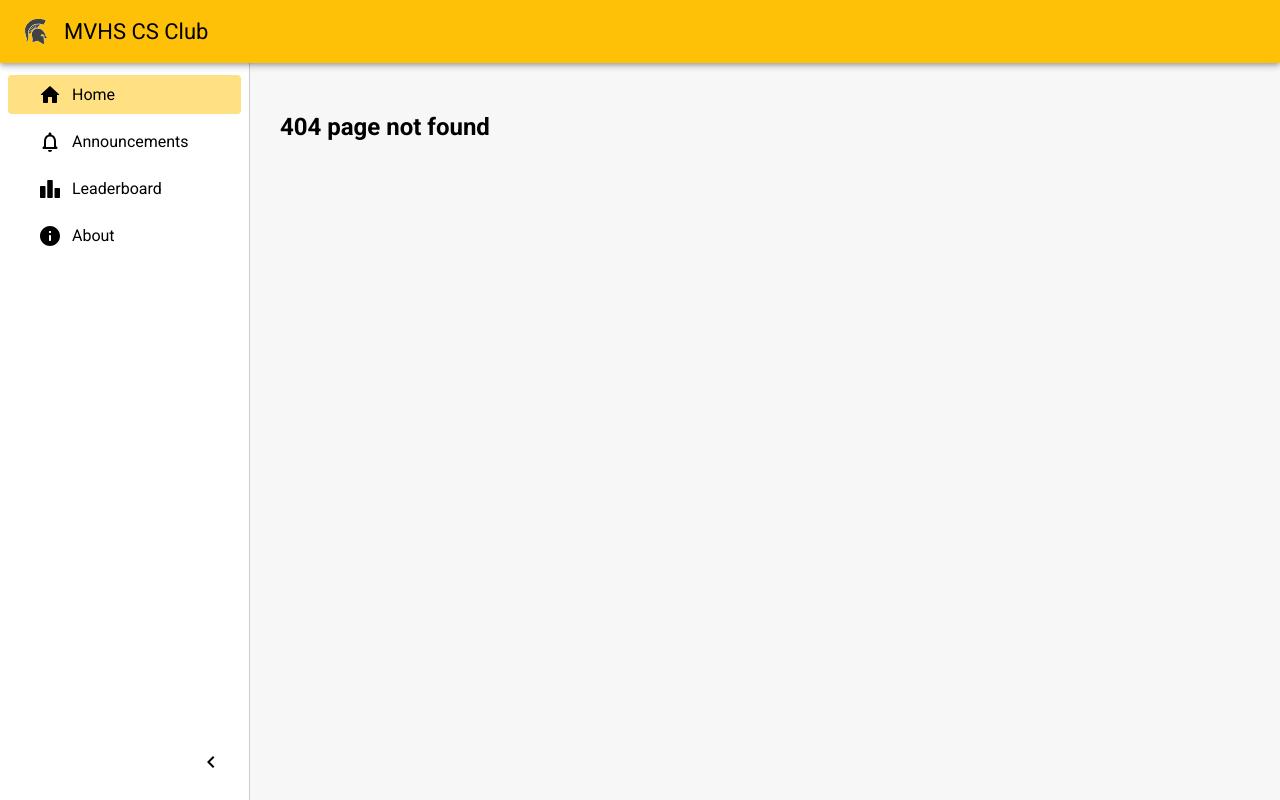
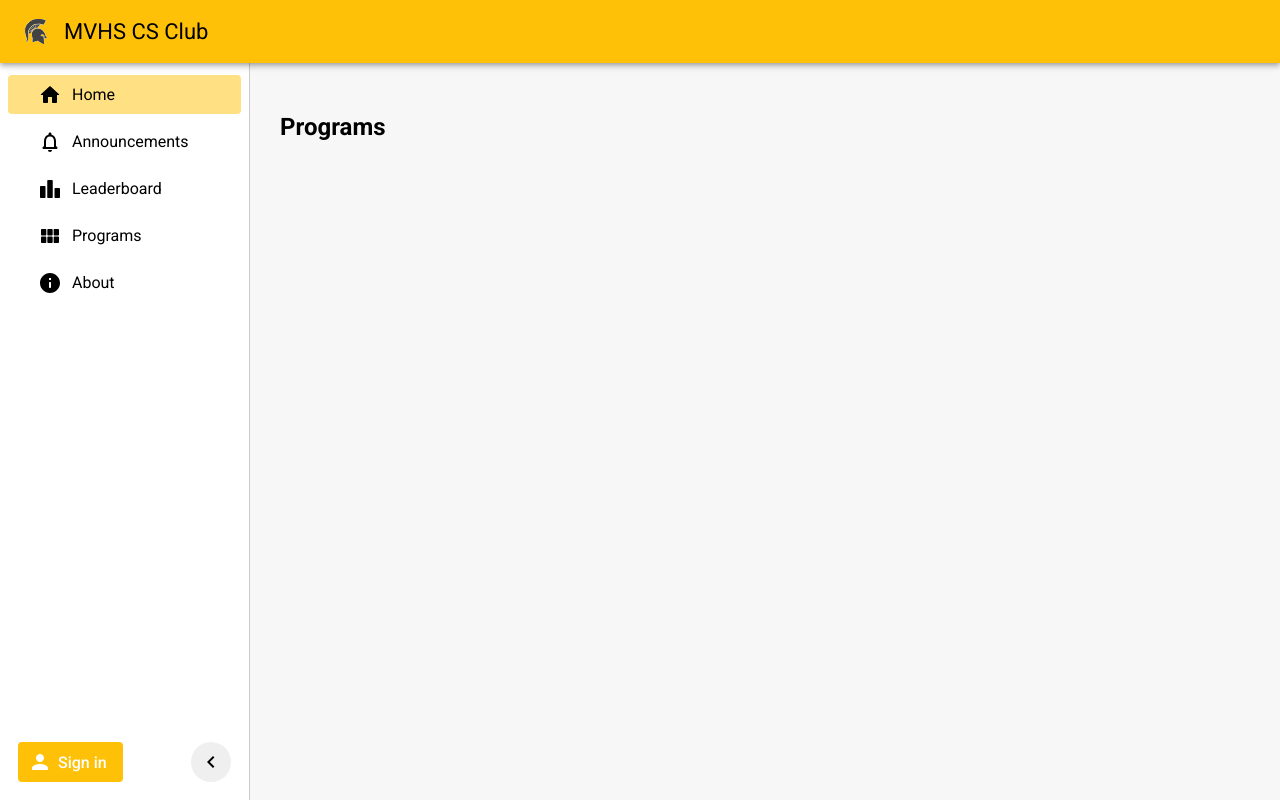
Before and after one commit to JacksonO123/cs-club-website, a React (Create React App) app: page /programs in a window 1280 px wide. Before the commit this address had no page. Built offline with nearby package versions, Linux system fonts and the light colour scheme; no server answers.

Commit message:
firebase auth

```diff
--- a/package.json
+++ b/package.json
@@ -17,6 +17,7 @@
     "firebase": "^9.8.1",
     "react": "^18.1.0",
     "react-dom": "^18.1.0",
+    "react-firebase-hooks": "^5.0.3",
     "react-router-dom": "^6.3.0",
     "react-scripts": "5.0.1",
     "sass": "^1.51.0",
--- a/src/App.tsx
+++ b/src/App.tsx
@@ -2,13 +2,19 @@ import './App.scss';
 import Header from './components/Header/Header';
 import Sidebar from './components/Sidebar/Sidebar';
 import Router from './pages/Router/Router';
+import { useAuthState } from 'react-firebase-hooks/auth'
+import { getAuthObj } from './firebase';
 
 function App() {
+
+  const auth = getAuthObj();
+  const [user, loading, error] = useAuthState(auth);
+
   return (
     <div className="app col">
       <Header></Header>
       <div className="content row">
-        <Sidebar></Sidebar>
+        <Sidebar user={user} userLoading={loading}></Sidebar>
         <Router></Router>
       </div>
     </div>
--- a/src/components/Sidebar/Sidebar.scss
+++ b/src/components/Sidebar/Sidebar.scss
@@ -1,4 +1,46 @@
 @import '../../utils.scss';
+
+// mixins
+@mixin accountButton($color) {
+	background: $color;
+	padding: 8px 16px 8px 10px;
+	cursor: pointer;
+	color: white;
+	border: none;
+	border-radius: 4px;
+	display: flex;
+	flex-direction: row;
+	flex-wrap: nowrap;
+	justify-content: space-between;
+	align-items: center;
+	gap: 6px;
+	transition: 0.15s;
+	&.expanded {
+		padding: 8px 12px !important;
+	}
+	&:hover {
+		background: darken($color, 5%);
+	}
+	&:active {
+		background: darken($color, 10%);
+	}
+	span {
+		white-space: nowrap;
+		font-size: 16px;
+		font-weight: 500;
+	}
+}
+
+@mixin accountButtonOutlined($color) {
+	@include accountButton($color);
+	border: 1px solid $color;
+	background: white;
+	color: $color;
+	&:hover {
+		background: rgba($color, 0.25);
+	}
+}
+
 .sidebar {
 	//variables
 	$borderColor: rgba(0 0 0 / 20%);
@@ -92,9 +134,20 @@
 	.expand-arrow-wrapper {
 		width: 100%;
 		display: flex;
-		justify-content: flex-end;
+		align-items: center;
+		justify-content: space-between;
+		gap: 10px;
+		padding: 10px;
+		&.right {
+			justify-content: flex-end !important;
+		}
+		.sign-in-button {
+			@include accountButton($yellow);
+		}
+		.sign-out-button {
+			@include accountButtonOutlined($red);
+		}
 		.expand-arrow {
-			margin: 10px;
 			height: 40px;
 			aspect-ratio: 1;
 			border: none;
--- a/src/components/Sidebar/Sidebar.tsx
+++ b/src/components/Sidebar/Sidebar.tsx
@@ -6,8 +6,20 @@ import HomeRoundedIcon from '@mui/icons-material/HomeRounded';
 import NotificationsNoneRoundedIcon from '@mui/icons-material/NotificationsNoneRounded';
 import LeaderboardRoundedIcon from '@mui/icons-material/LeaderboardRounded';
 import InfoRoundedIcon from '@mui/icons-material/InfoRounded';
+import ViewModuleRoundedIcon from '@mui/icons-material/ViewModuleRounded';
+import PersonRoundedIcon from '@mui/icons-material/PersonRounded';
+import LogoutRoundedIcon from '@mui/icons-material/LogoutRounded';
+import {
+	signIn,
+	signOut,
+} from '../../firebase';
 
-export default function Sidebar() {
+interface Props {
+	user?: any;
+	userLoading?: boolean;
+}
+
+export default function Sidebar({ user, userLoading }: Props) {
 
 	const [active, setActive] = useState<number>(0);
 	const [expanded, setExpanded] = useState<boolean>(true);
@@ -28,6 +40,11 @@ export default function Sidebar() {
 			icon: <LeaderboardRoundedIcon />
 		},
 		{
+			path: '/programs',
+			name: 'Programs',
+			icon: <ViewModuleRoundedIcon />
+		},
+		{
 			path: '/about',
 			name: 'About',
 			icon: <InfoRoundedIcon />
@@ -36,6 +53,18 @@ export default function Sidebar() {
 
 	const handleToggleExpand = (): void => {
 		setExpanded(prev => !prev);
+	}
+
+	const handleSignIn = () => {
+		signIn();
+	}
+
+	const handleSignOut = () => {
+		signOut();
+	}
+
+	const isValidUser = () => {
+		return user !== null && !userLoading;
 	}
 
 	return (
@@ -70,10 +99,31 @@ export default function Sidebar() {
 					})
 				}
 			</div>
-			<div className="expand-arrow-wrapper">
-				<div className={`expand-arrow ${!expanded ? 'expanded' : ''}`} onClick={handleToggleExpand}>
+			<div className={`expand-arrow-wrapper ${expanded ? 'row' : 'col'}`}>
+				{
+					user === null && !userLoading ? (
+						<button className={`sign-in-button ${!expanded ? 'expanded' : ''}`} onClick={handleSignIn}>
+							<PersonRoundedIcon />
+							{
+								expanded ? (
+									<span>Sign in</span>
+								) : <></>
+							}
+						</button>
+					) : (
+						<button className={`sign-out-button ${!expanded ? 'expanded' : ''}`} onClick={handleSignOut}>
+							<LogoutRoundedIcon />
+							{
+								expanded ? (
+									<span>Sign out</span>
+								) : <></>
+							}
+						</button>
+					)
+				}
+				<button className={`expand-arrow ${!expanded ? 'expanded' : ''}`} onClick={handleToggleExpand}>
 					<ChevronLeftIcon />
-				</div>
+				</button>
 			</div>
 		</div>
 	);
--- /dev/null
+++ b/src/firebase.ts
@@ -0,0 +1,51 @@
+import { FirebaseError, initializeApp } from 'firebase/app';
+import {
+	getAuth,
+	setPersistence,
+	inMemoryPersistence,
+	GoogleAuthProvider,
+	signInWithRedirect
+} from 'firebase/auth';
+import {
+	getFirestore,
+} from 'firebase/firestore';
+
+const config = {
+	apiKey: "AIzaSyDV-jaVv4Nfs-VJGw5AxUve0QonRfeZDLg",
+	authDomain: "mvhs-cs-club-website.firebaseapp.com",
+	projectId: "mvhs-cs-club-website",
+	storageBucket: "mvhs-cs-club-website.appspot.com",
+	messagingSenderId: "34476205353",
+	appId: "1:34476205353:web:4845cecb8831704e8c0338",
+	measurementId: "G-199L7JP5FX"
+}
+
+const app = initializeApp(config);
+const auth = getAuth(app);
+const db = getFirestore(app);
+
+const signIn = async () => {
+	await setPersistence(auth, inMemoryPersistence).then(() => {
+		const provider = new GoogleAuthProvider();
+		return signInWithRedirect(auth, provider);
+	});
+};
+
+const getUser = () => {
+	return auth.currentUser;
+};
+
+const getAuthObj = (): any => {
+	return auth;
+};
+
+const signOut = () => {
+	auth.signOut();
+}
+
+export {
+	signIn,
+	getUser,
+	getAuthObj,
+	signOut
+}
--- a/src/index.scss
+++ b/src/index.scss
@@ -19,3 +19,7 @@ code {
   height: 100vh;
   max-height: 100vh;
 }
+
+button, input {
+  outline: none;
+}
--- /dev/null
+++ b/src/pages/Programs/Programs.tsx
@@ -0,0 +1,7 @@
+import './Programs.scss';
+
+export default function Programs() {
+	return (
+		<h2>Programs</h2>
+	);
+}
--- a/src/pages/Router/Router.tsx
+++ b/src/pages/Router/Router.tsx
@@ -6,6 +6,7 @@ import The404Page from '../The404Page/The404Page';
 import Announcements from '../Announcements/Announcements';
 import Leaderboard from '../Leaderboard/Leaderboard';
 import About from '../About/About';
+import Programs from '../Programs/Programs';
 
 export default function Router() {
 	return (
@@ -15,6 +16,7 @@ export default function Router() {
 				<Route path="/announcements" element={<Announcements />} />
 				<Route path="/leaderboard" element={<Leaderboard />} />
 				<Route path="/about" element={<About />} />
+				<Route path="/programs" element={<Programs />} />
 				<Route path="*" element={<The404Page />} />
 			</Routes>
 		</div>
--- a/src/utils.scss
+++ b/src/utils.scss
@@ -1,4 +1,6 @@
 $yellow: #ffc107;
+$blue: #007bff;
+$red: rgb(255, 104, 104);
 
 .full {
 	width: 100%;
```
Also changed, not shown: src/firebase.js (deleted, +0 -17 lines), src/pages/Programs/Programs.scss (added), 1 other file (tests, documents, lock files or other folders).
